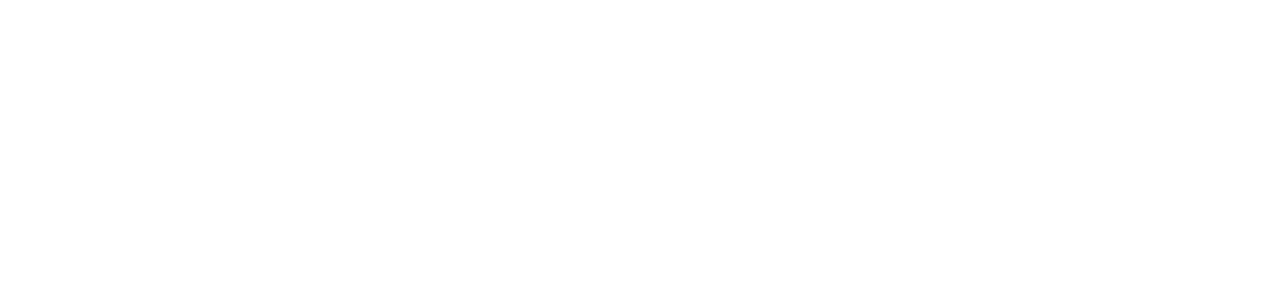
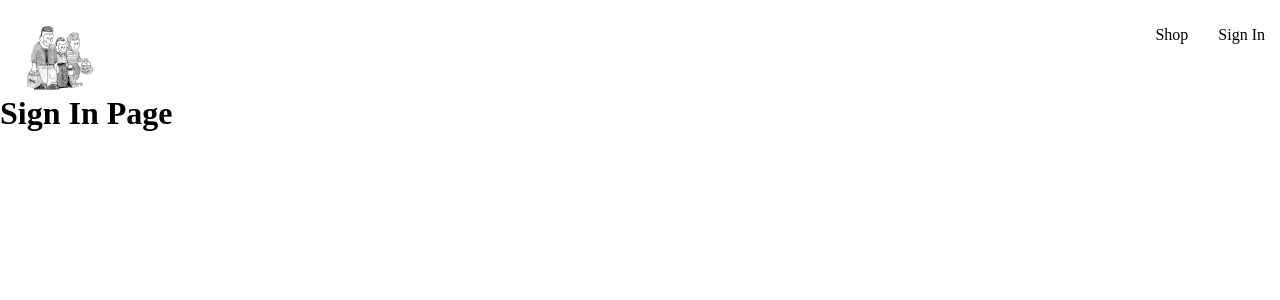
Before and after one commit to Chrispolanco/vintage-shop, a React (Create React App) app: page /sign-in in a window 1280 px wide. Before the commit this address had no page. Shown: the top 300 px of the page. Built offline with nearby package versions, Linux system fonts and the light colour scheme; a web font is replaced by a local one.

Commit message:
sign in component added

```diff
--- a/src/App.js
+++ b/src/App.js
@@ -2,12 +2,14 @@
 
 import Home from "./routes/home/home.component";
 import Navigation from "./routes/navigation/navigation.component";
+import SignIn from "./routes/sign-in/sign-in.component";
 
 const App = () => {
   return(
     <Routes>
       <Route path="/" element={<Navigation/>}>
         <Route index element={<Home/>}></Route>
+        <Route path='sign-in' element={<SignIn/>} ></Route>
       </Route>
     </Routes>
   )
--- a/src/routes/navigation/navigation.component.jsx
+++ b/src/routes/navigation/navigation.component.jsx
@@ -16,6 +16,9 @@
           <Link className="nav-link" to='/shop'>
             Shop
           </Link>
+          <Link className="nav-link" to='/sign-in'>
+            Sign In
+          </Link>
         </div>
       </div>
       <Outlet/>
--- /dev/null
+++ b/src/routes/sign-in/sign-in.component.jsx
@@ -0,0 +1,9 @@
+const SignIn = () => {
+    return(
+        <div>
+            <h1> Sign In Page </h1>
+        </div>
+    )
+}
+
+export default SignIn;
```
